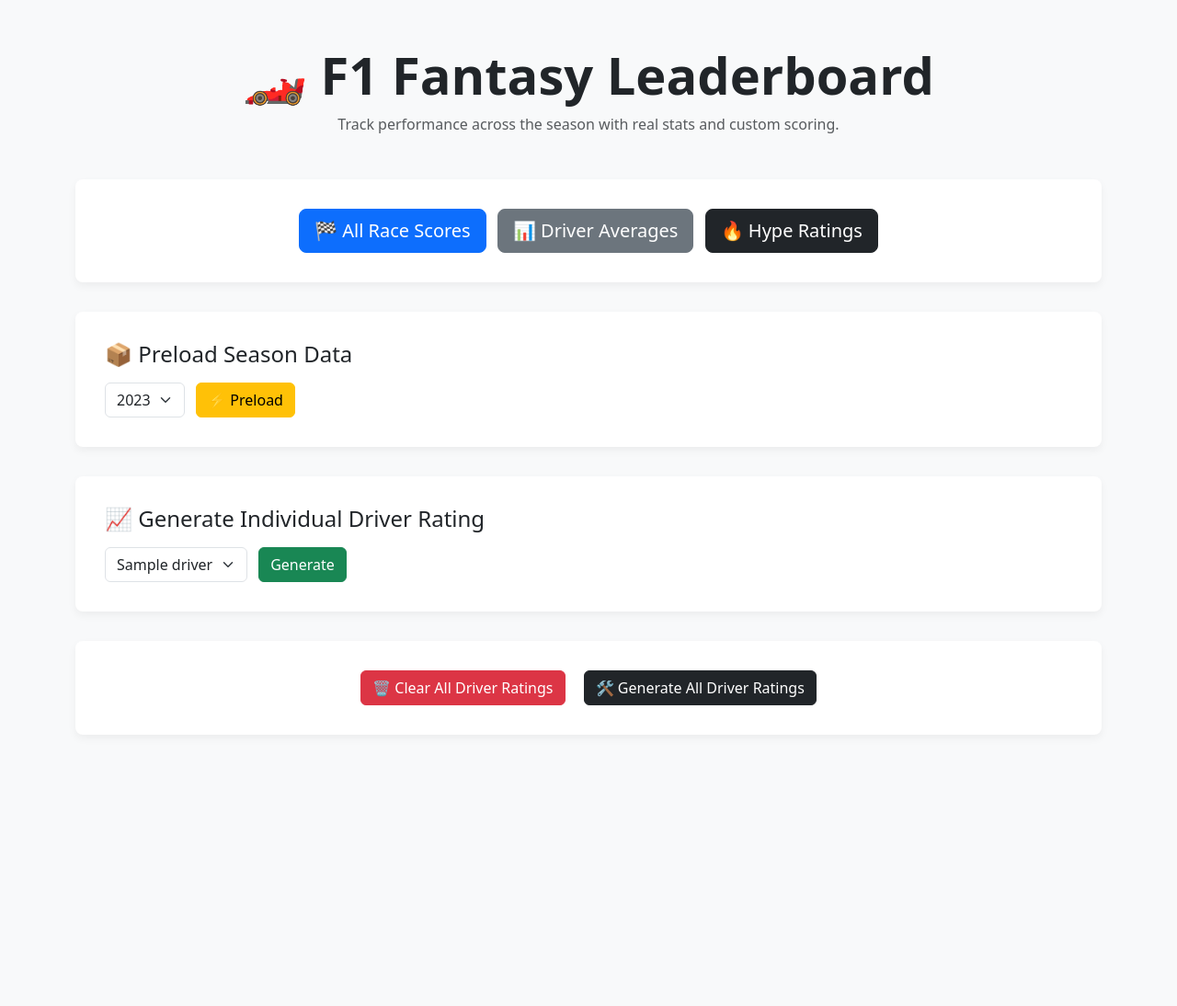
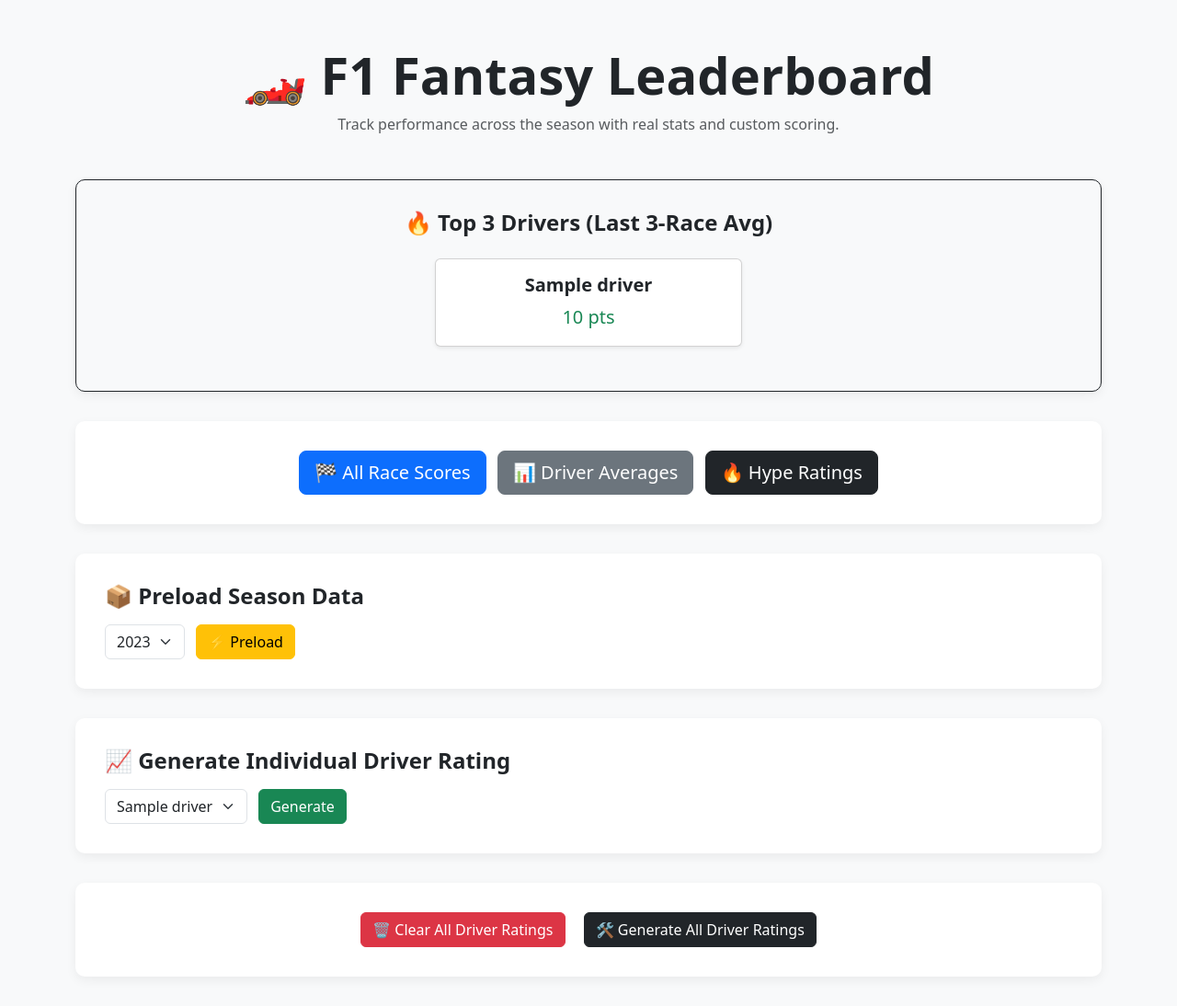
Before and after one commit to SiahBatterson/f1-grid-competitors, a Flask app: template templates/home.html in a window 1280 px wide. Shown: the whole page at 92% size. Before the commit the page ends 767 px from the top, so only its background shows below. Run offline with Flask 3, Linux system fonts and the light colour scheme; the template is opened without the code that fills it: most values are stand-ins (such as "Sample title", 1, 10 or a date in 2020).

Commit message:
Styling2

```diff
--- a/app.py
+++ b/app.py
@@ -13,10 +13,26 @@ CACHE_DIR = "/mnt/f1_cache"
 
 @app.route("/")
 def home():
-    from utils import get_all_cached_drivers
-    from utils import generate_all_driver_ratings
+    from utils import get_all_cached_drivers, generate_driver_rating
+
     drivers = get_all_cached_drivers()
-    return render_template("home.html", drivers=drivers)
+    top_drivers = []
+
+    for d in drivers:
+        try:
+            df = generate_driver_rating(d)
+            last_3_avg = df[df["Scope"] == "Last 3 Races Avg"]
+            if not last_3_avg.empty:
+                top_drivers.append({
+                    "driver": d,
+                    "points": last_3_avg["Total Points"].values[0]
+                })
+        except Exception:
+            continue
+
+    top_drivers = sorted(top_drivers, key=lambda x: x["points"], reverse=True)[:3]
+    return render_template("home.html", drivers=drivers, top_drivers=top_drivers)
+
 
 from flask import request
 
--- a/templates/home.html
+++ b/templates/home.html
@@ -11,15 +11,24 @@
         background-color: #f8f9fa;
       }
       .section {
-        background-color: #fff;
-        border-radius: 8px;
+        background-color: #ffffff;
+        border-radius: 10px;
         padding: 2rem;
-        box-shadow: 0 4px 10px rgba(0, 0, 0, 0.05);
+        box-shadow: 0 4px 12px rgba(0, 0, 0, 0.06);
         margin-bottom: 2rem;
       }
       .section h2 {
         font-size: 1.5rem;
         margin-bottom: 1rem;
+        font-weight: 600;
+      }
+      .card-title {
+        font-size: 1.25rem;
+        font-weight: bold;
+      }
+      .card-text {
+        font-size: 1.25rem;
+        color: #198754;
       }
       .form-inline .form-select,
       .form-inline .btn {
@@ -33,6 +42,24 @@
       <h1 class="display-4 fw-bold">🏎️ F1 Fantasy Leaderboard</h1>
       <p class="text-muted">Track performance across the season with real stats and custom scoring.</p>
     </div>
+
+    {% if top_drivers %}
+    <div class="section text-center bg-light border border-dark">
+      <h2 class="fw-bold mb-4">🔥 Top 3 Drivers (Last 3-Race Avg)</h2>
+      <div class="row justify-content-center">
+        {% for d in top_drivers %}
+        <div class="col-md-4">
+          <div class="card mb-3 shadow-sm">
+            <div class="card-body">
+              <h5 class="card-title">{{ d.driver }}</h5>
+              <p class="card-text">{{ d.points }} pts</p>
+            </div>
+          </div>
+        </div>
+        {% endfor %}
+      </div>
+    </div>
+    {% endif %}
 
     <div class="section text-center">
       <a href="{{ url_for('season') }}" class="btn btn-primary btn-lg me-2">🏁 All Race Scores</a>
```
